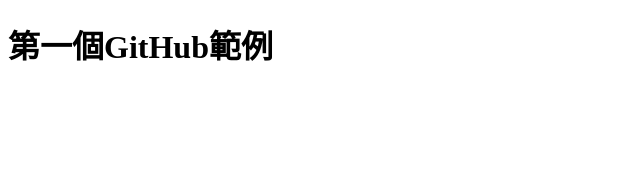
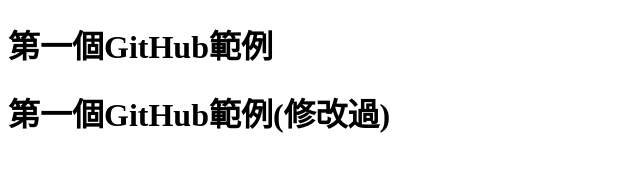
Before and after one commit to GMEMJ/GMKEM.github.io, a plain HTML site: page index.html in a window 1280 px wide. Shown: the whole page, without its empty margins (0-640 px from the left). Drawn offline with Linux system fonts and the light colour scheme.

Commit message:
第二次

```diff
--- a/index.html
+++ b/index.html
@@ -8,6 +8,7 @@
 <body>
 
   <h1>第一個GitHub範例</h1>
+  <h1>第一個GitHub範例(修改過)</h1>
 
 
 </body>
```
